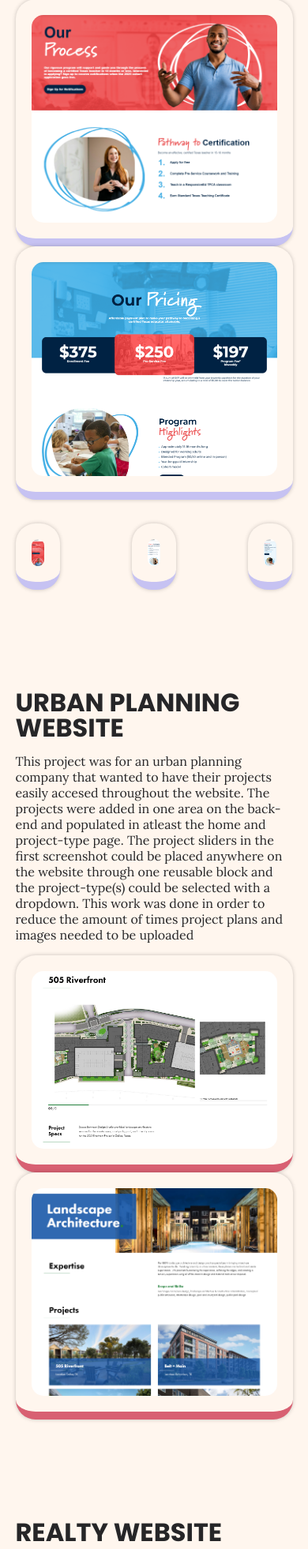
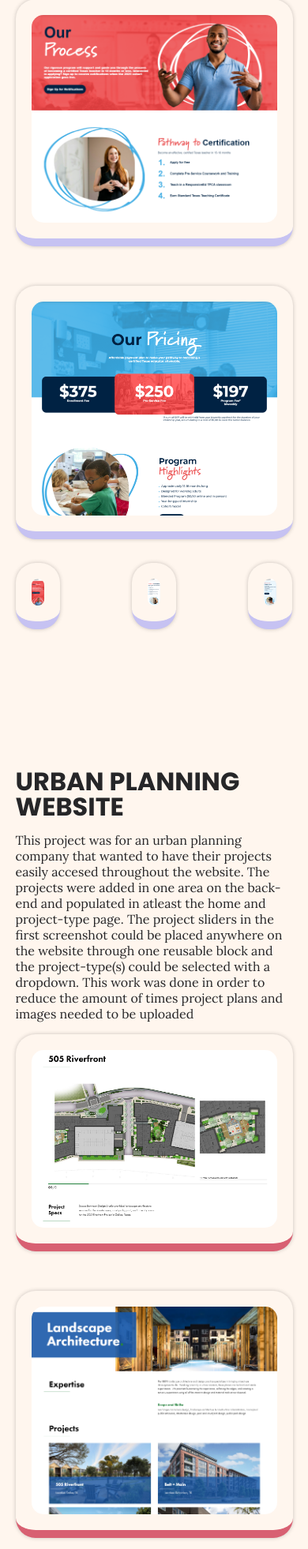
Before and after one commit to ClarissaCD/clarissacd.github.io, a PHP site: page /web-development/index.html in a window 390 px wide. Shown: the part 763-2725 px from the top of the page at 79% size. Run offline with PHP 8.4, Linux system fonts and the light colour scheme.

Commit message:
Update main.css

```diff
--- a/css/main.css
+++ b/css/main.css
@@ -151,7 +151,7 @@
 
 /*main*/
 .two-col-inner,.three-column-inner{ width: calc(100%) !important; max-width: none !important;}
-.two-columns:nth-child(1),.three-columns:nth-child(1), .three-columns:nth-child(2){margin-bottom: 50px;}
+.two-columns .two-col-inner:nth-child(1), .three-columns .three-col-inner:nth-child(1), .three-columns .three-col-inner:nth-child(2){margin-bottom: 50px;}
 .mobile-reverse{ flex-flow: column-reverse;}
 .green-visual img, .pink-visual img, .lavendar-visual img{ max-height: 550px;}
 
```
